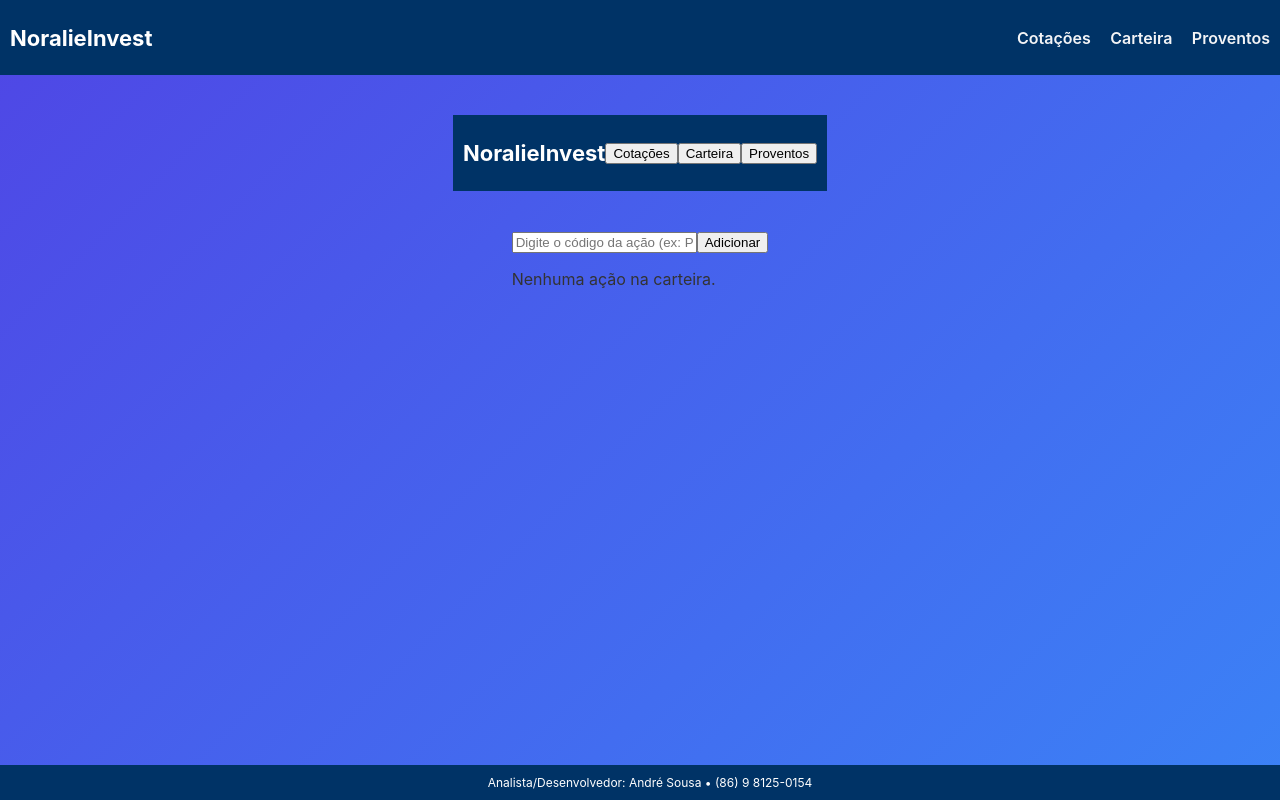
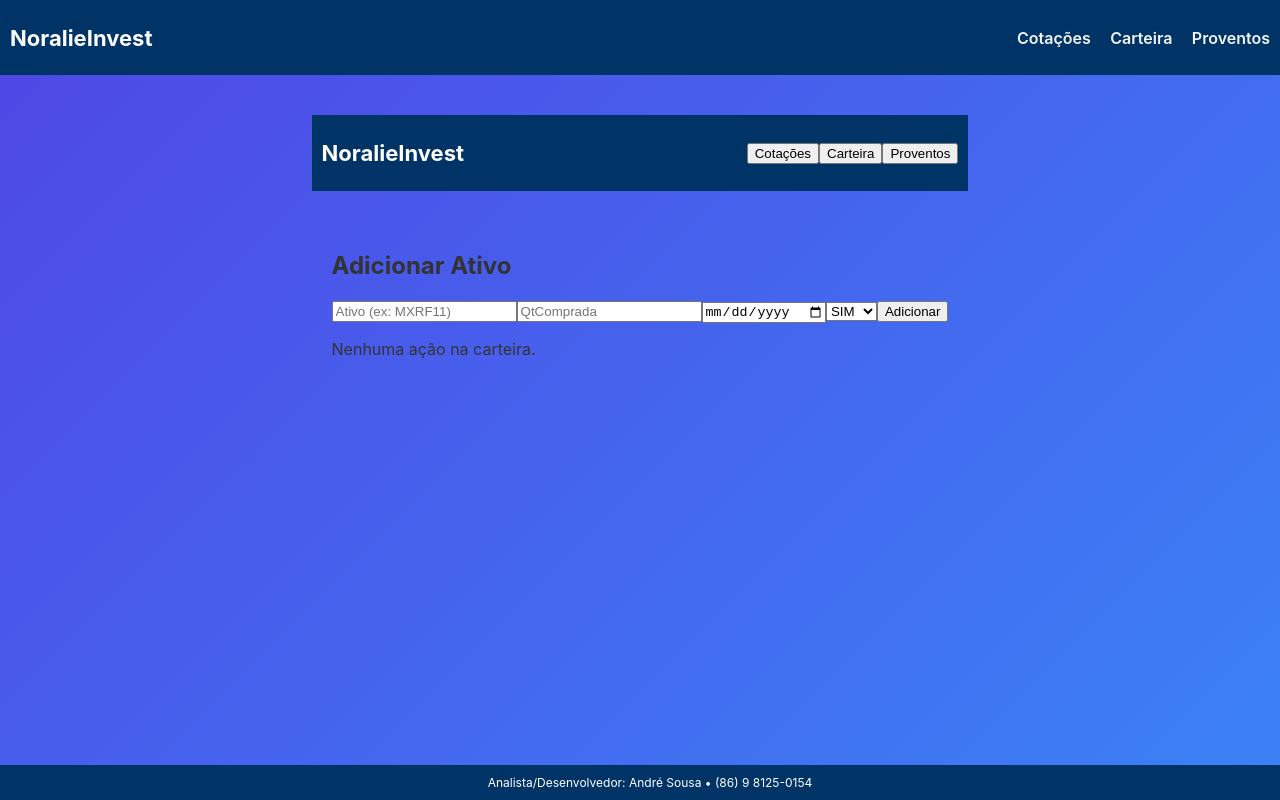
Before and after one commit to tibarroso/HNTInvest, a React (Create React App) app: page / in a window 1280 px wide. Both pictures are taken after a click on the button "Carteira". Built offline with nearby package versions, Linux system fonts and the light colour scheme.

Commit message:
Update App.js

```diff
--- a/src/App.js
+++ b/src/App.js
@@ -4,15 +4,35 @@ import axios from "axios";
 
 function App() {
   const [aba, setAba] = useState("cotacoes");
+
+  // Estado da carteira com campos completos
   const [carteira, setCarteira] = useState([]);
   const [novaAcao, setNovaAcao] = useState("");
+  const [qtComprada, setQtComprada] = useState("");
+  const [dtCompra, setDtCompra] = useState("");
+  const [monitora, setMonitora] = useState("SIM");
+
   const BRAPI_TOKEN = "SEU_TOKEN_AQUI"; // Substitua pelo seu token da BRAPI
 
-  const adicionarAcao = () => {
-    if (novaAcao.trim() && !carteira.some(a => a.nome === novaAcao.trim().toUpperCase())) {
-      setCarteira([...carteira, { nome: novaAcao.trim().toUpperCase(), monitorar: true }]);
-      setNovaAcao("");
-    }
+  // Adiciona ativo completo
+  const adicionarAcaoDetalhada = () => {
+    if (!novaAcao.trim()) return;
+
+    setCarteira([
+      ...carteira,
+      {
+        nome: novaAcao.trim().toUpperCase(),
+        qtComprada: qtComprada || 0,
+        dtCompra: dtCompra || new Date().toISOString().split("T")[0],
+        monitorar: monitora === "SIM"
+      }
+    ]);
+
+    // Limpa campos
+    setNovaAcao("");
+    setQtComprada("");
+    setDtCompra("");
+    setMonitora("SIM");
   };
 
   const toggleMonitorar = (index) => {
@@ -67,36 +87,65 @@ function App() {
       </header>
 
       <main className="flex-1 p-4">
-        {aba === "cotacoes" && <CotacoesPWA carteira={carteira.filter(a => a.monitorar)} />}
+        {/* Cotações apenas dos ativos monitorados */}
+        {aba === "cotacoes" && (
+          <CotacoesPWA carteira={carteira.filter(a => a.monitorar)} />
+        )}
 
+        {/* Aba Carteira com cadastro detalhado */}
         {aba === "carteira" && (
           <div className="space-y-4">
-            <div className="flex gap-2">
+            <h2 className="font-bold text-lg">Adicionar Ativo</h2>
+            <div className="flex flex-col gap-2 md:flex-row">
               <input
                 type="text"
-                placeholder="Digite o código da ação (ex: PETR4)"
-                className="flex-1 p-2 border rounded"
+                placeholder="Ativo (ex: MXRF11)"
+                className="p-2 border rounded flex-1"
                 value={novaAcao}
                 onChange={(e) => setNovaAcao(e.target.value)}
-                onKeyDown={(e) => e.key === 'Enter' && adicionarAcao()}
               />
+              <input
+                type="number"
+                placeholder="QtComprada"
+                className="p-2 border rounded flex-1"
+                value={qtComprada}
+                onChange={(e) => setQtComprada(e.target.value)}
+              />
+              <input
+                type="date"
+                className="p-2 border rounded flex-1"
+                value={dtCompra}
+                onChange={(e) => setDtCompra(e.target.value)}
+              />
+              <select
+                className="p-2 border rounded flex-1"
+                value={monitora}
+                onChange={(e) => setMonitora(e.target.value)}
+              >
+                <option value="SIM">SIM</option>
+                <option value="NAO">NAO</option>
+              </select>
               <button
                 className="px-4 py-2 bg-blue-600 text-white rounded"
-                onClick={adicionarAcao}
+                onClick={adicionarAcaoDetalhada}
               >
                 Adicionar
               </button>
             </div>
 
-            {carteira.length === 0 && <p className="text-gray-600">Nenhuma ação na carteira.</p>}
+            {carteira.length === 0 && (
+              <p className="text-gray-600">Nenhuma ação na carteira.</p>
+            )}
 
-            <ul className="space-y-2">
+            <ul className="space-y-2 mt-4">
               {carteira.map((acao, index) => (
                 <li
                   key={index}
                   className="flex justify-between items-center p-2 bg-white shadow rounded"
                 >
-                  <span className="font-semibold">{acao.nome}</span>
+                  <span className="font-semibold">
+                    {acao.nome} • Qt: {acao.qtComprada} • Dt: {acao.dtCompra} • Monitora: {acao.monitorar ? "SIM" : "NAO"}
+                  </span>
                   <div className="flex items-center gap-2">
                     <label className="flex items-center gap-1">
                       <input
@@ -119,6 +168,7 @@ function App() {
           </div>
         )}
 
+        {/* Aba Proventos */}
         {aba === "proventos" && (
           <div className="space-y-4">
             {proventos.length === 0 && (
```
